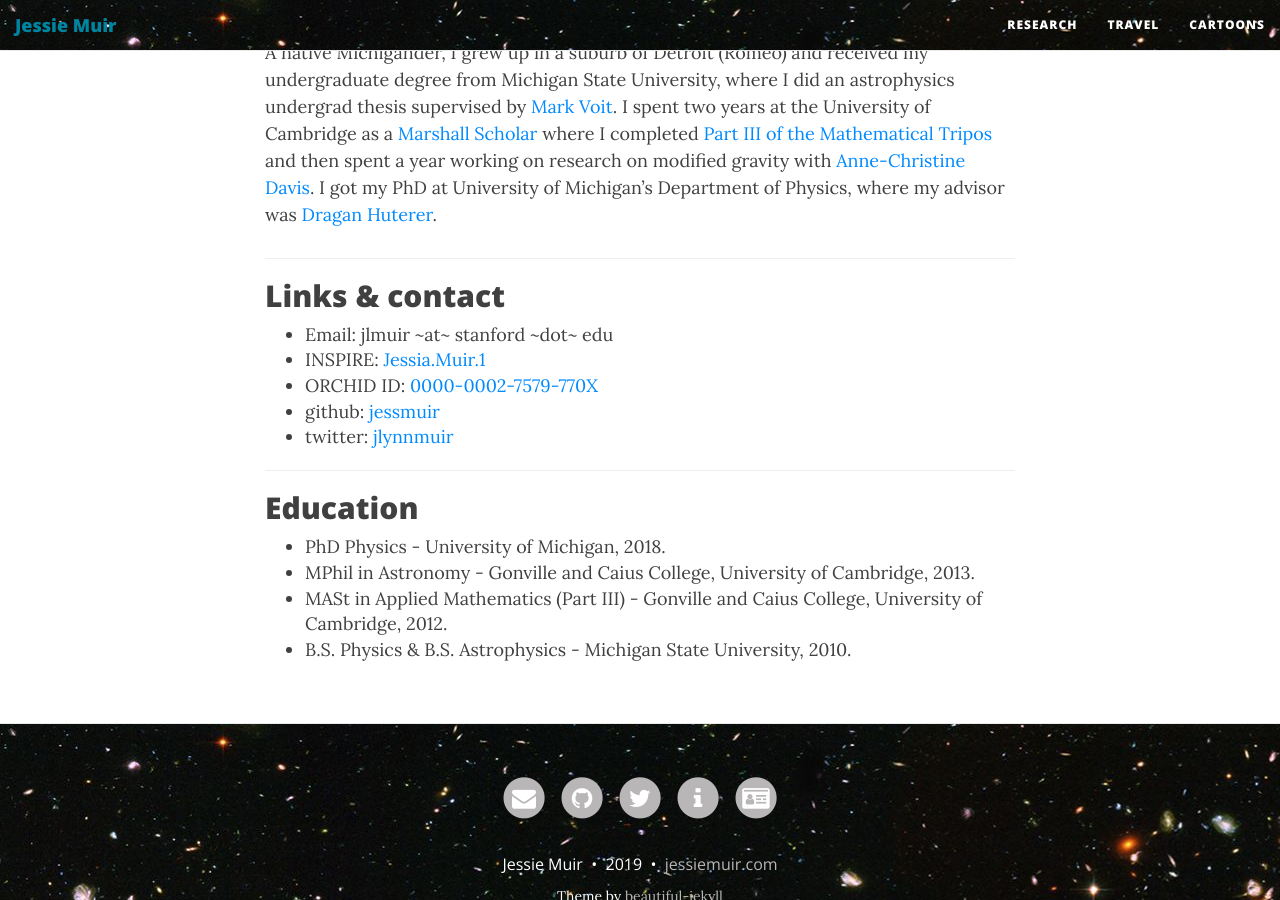
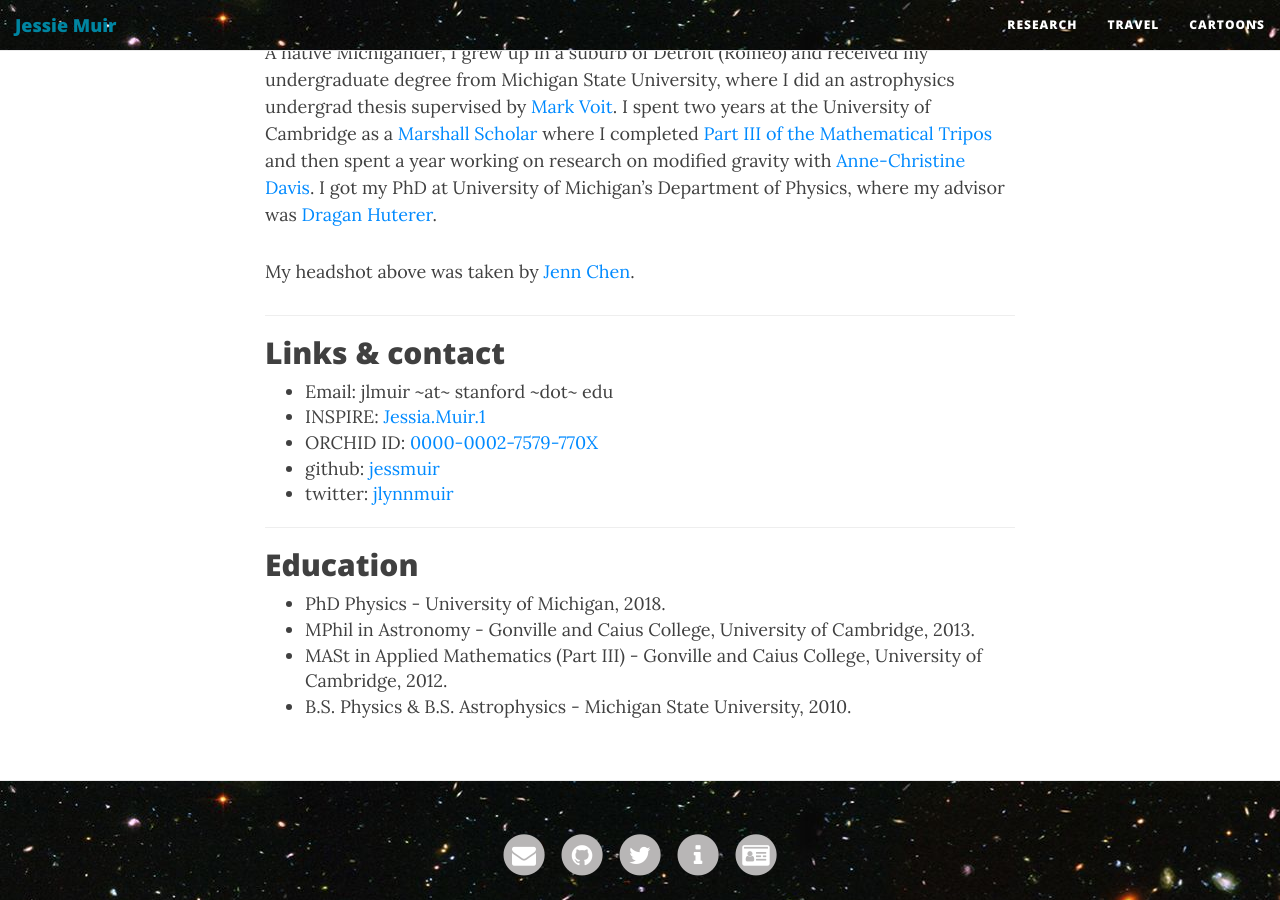
Before and after one commit to jessmuir/jessmuir.github.io, a Jekyll site: the page built from index.md, in a window 1280 px wide and 900 px high, scrolled down 1072 px. Built offline with Jekyll 4.4.1, drawn with Linux system fonts in a browser that asks for light colours; nearby versions of some CDN libraries.

Commit message:
debugging photo inclusion

```diff
--- a/index.md
+++ b/index.md
@@ -6,11 +6,13 @@
 #image: /img/jessie-headshot-15.jpg
 share-img: http://www.jessiemuir.com/img/jessie-headshot-15.jpg
 ---
-![](/img/jessie-headshot-15.jpg "Headshot of Jessie smiling in front of some bushes. Portrait by Jenn Chen")
+![](/img/jessie-headshot-15.jpg "Portrait of Jessie smiling in front of some bushes, taken by Jenn Chen")
 
 I'm a Porat Fellow at the [Kavli Institute for Particle Astrophysics and Cosmology (KIPAC)](https://kipac.stanford.edu/) at Stanford. I'm interested in using cosmological observations to better understand and constrain fundamental physics, and in studying how we can get as much information as possible out of those observations. I'm also interested in science outreach and in making STEM fields more accessible and welcoming to everyone.  I'm part of [Risa Weschler](https://www.risawechsler.com/)'s [galaxy formation and cosmology group](https://www.risawechsler.com/gfc-group.html), and do research as part of the [Dark Energy Survey](https://www.darkenergysurvey.org/) collaboration.
 
 A native Michigander, I grew up in a suburb of Detroit (Romeo) and received my undergraduate degree from Michigan State University, where I did an astrophysics undergrad thesis supervised by [Mark Voit](https://web.pa.msu.edu/people/voit/Mark.html). I spent two years at the University of Cambridge as a [Marshall Scholar](http://www.marshallscholarship.org/) where I completed [Part III of the Mathematical Tripos](https://www.maths.cam.ac.uk/postgrad/part-iii/prospective.html) and then spent a year working on research on modified gravity with [Anne-Christine Davis](cam.ac.uk/people/a.c.davis/).  I got my PhD at University of Michigan's Department of Physics, where my advisor was [Dragan Huterer](http://www-personal.umich.edu/~huterer/cosmo_website/people.html).
+
+My headshot above was taken by [Jenn Chen](https://jennchen.com).
 
 ---
 ## Links & contact
```
